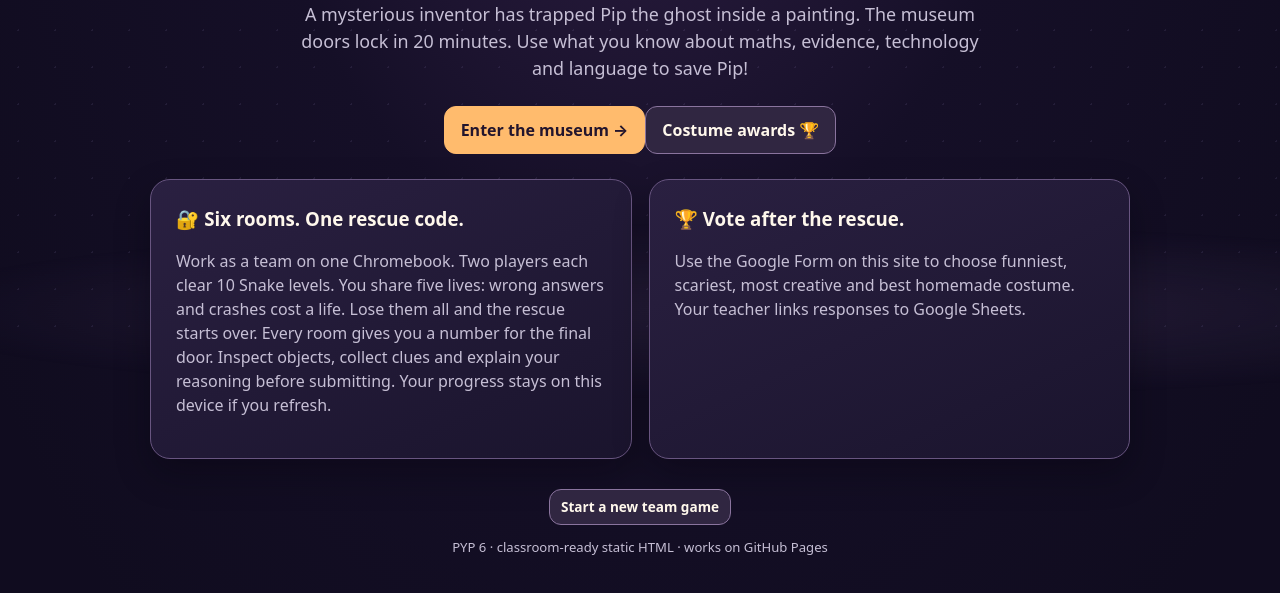
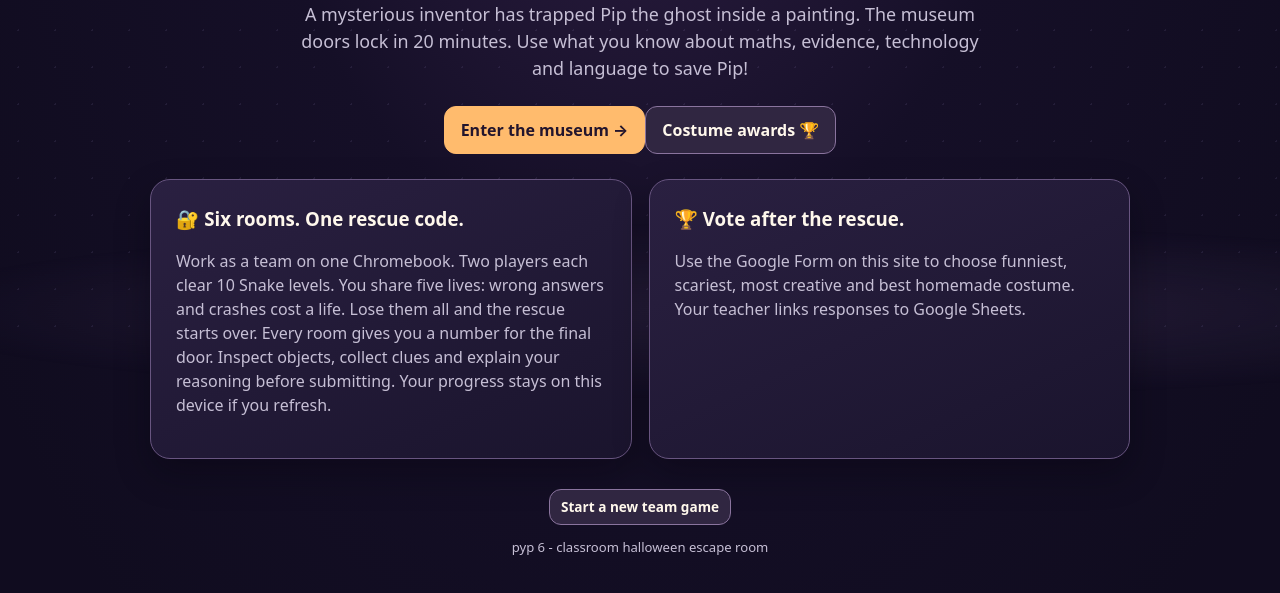
Before and after one commit to AVTpepper/mis-halloween, a website: page index.html in a window 1280 px wide. Shown: the part 469-1062 px from the top of the page. Drawn offline with Linux system fonts and the light colour scheme.

Commit message:
update: simplify classroom footer text

```diff
--- a/index.html
+++ b/index.html
@@ -6,4 +6,4 @@
 <section id="final" class="hidden"><div class="hero"><div class="orb">🚪</div><div class="tag">The final door</div><h1>Release the ghost!</h1><p class="lead">Put the six numbers you earned together in room order. Enter your code to open the painting.</p><div class="card" style="max-width:590px;margin:auto"><p>Time remaining: <span id="finalClock">20:00</span></p><div class="runes" id="runes"></div><label class="label" for="finalCode">Six-digit rescue code</label><input type="text" id="finalCode" inputmode="numeric" maxlength="6" placeholder="_ _ _ _ _ _"><div class="actions" style="justify-content:center"><button class="primary" onclick="unlock()">Unlock the painting →</button></div><p id="finalFeedback" class="feedback" role="status"></p></div></div></section>
 <section id="win" class="hidden"><div class="hero"><div class="orb">👻✨</div><div class="tag">Mission complete</div><h1>Pip is free!</h1><p class="lead">The painting glows, the museum doors open, and Pip thanks your team for using logic, evidence, imagination and teamwork. You saved the museum!</p><button class="primary" onclick="show('vote')">Go to costume voting →</button></div></section>
 <section id="vote" class="hidden"><div class="hero"><div class="orb">🏆</div><h1>Costume Awards</h1><p class="lead">Vote kindly for funniest, scariest, most creative and best homemade costume. Each student can vote individually if the form settings allow it.</p></div><div class="card"><h2>Cast your vote</h2><div id="formShell" class="formShell"><p>Costume voting will open here when your teacher connects the class form. For now, celebrate your team’s rescue!</p></div></div></section>
-</main><div class="footer"><button class="mini" onclick="requestRestart()">Start a new team game</button><p>PYP 6 · classroom-ready static HTML · works on GitHub Pages</p></div></div><script src="snake.js"></script><script src="game.js"></script></body></html>
+</main><div class="footer"><button class="mini" onclick="requestRestart()">Start a new team game</button><p>pyp 6 - classroom halloween escape room</p></div></div><script src="snake.js"></script><script src="game.js"></script></body></html>
```
